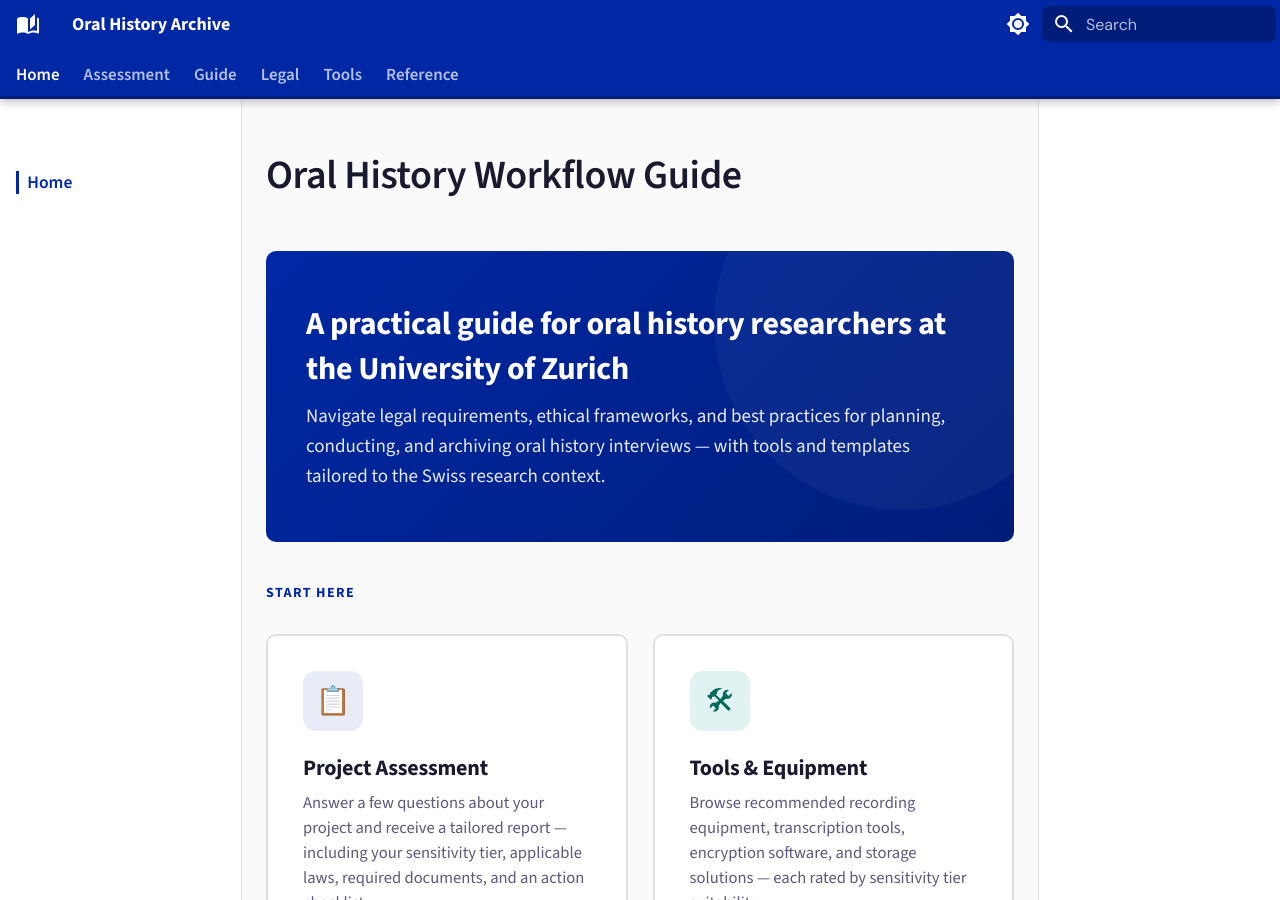
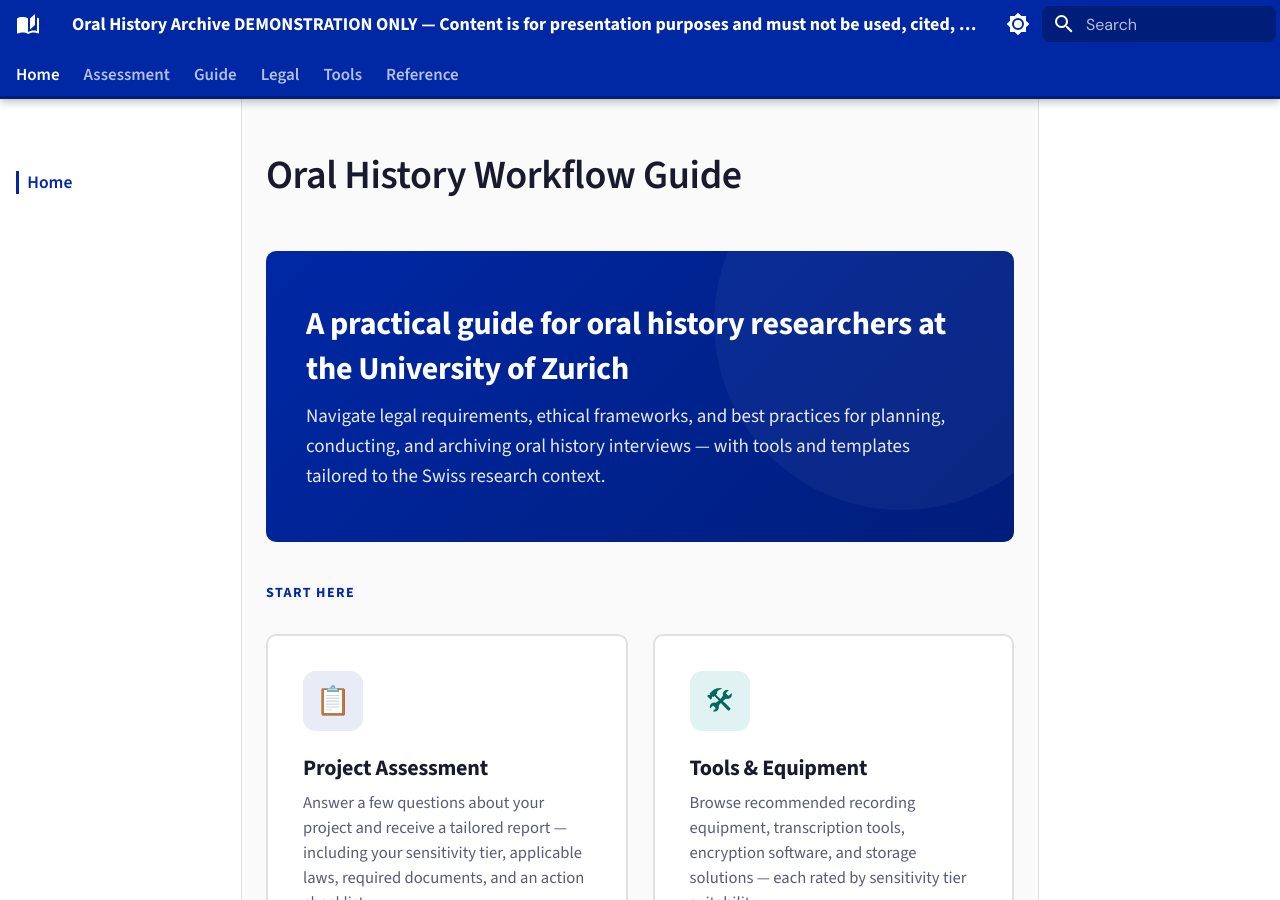
Before and after one commit to CFutter/Oral-History-Workflow-Guide, an MkDocs documentation site: the page built from docs/index.md, in a window 1280 px wide and 900 px high. Built offline with MkDocs 1.6.1 and Material for MkDocs 9.7.7, drawn with Linux system fonts in a browser that asks for light colours.

Commit message:
Update mkdocs.yml

```diff
--- a/mkdocs.yml
+++ b/mkdocs.yml
@@ -1,4 +1,4 @@
-site_name: Oral History Archive
+site_name: Oral History Archive DEMONSTRATION ONLY — Content is for presentation purposes and must not be used, cited, or relied upon.
 site_description: A practical guide for oral history researchers at the University of Zurich
 site_url: https://cfutter.github.io/Oral-History-Workflow-Guide/
 
```
